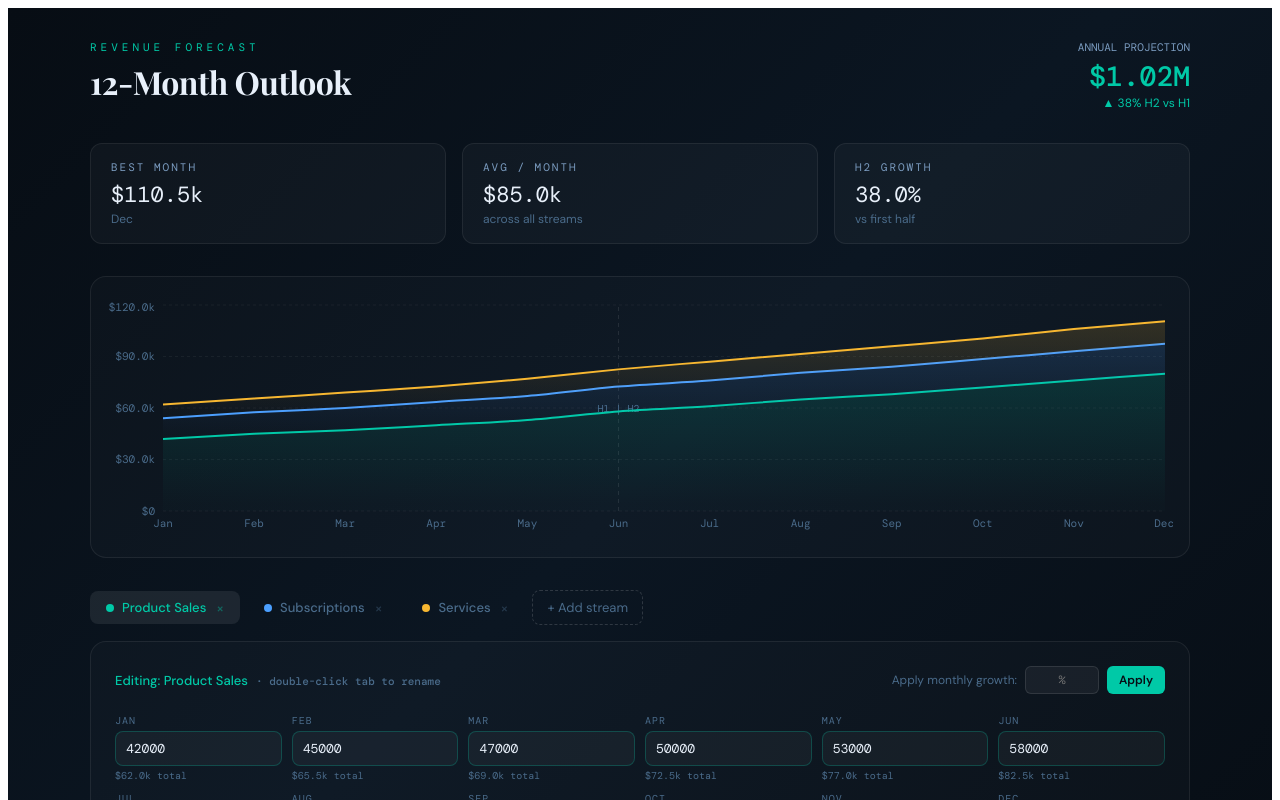
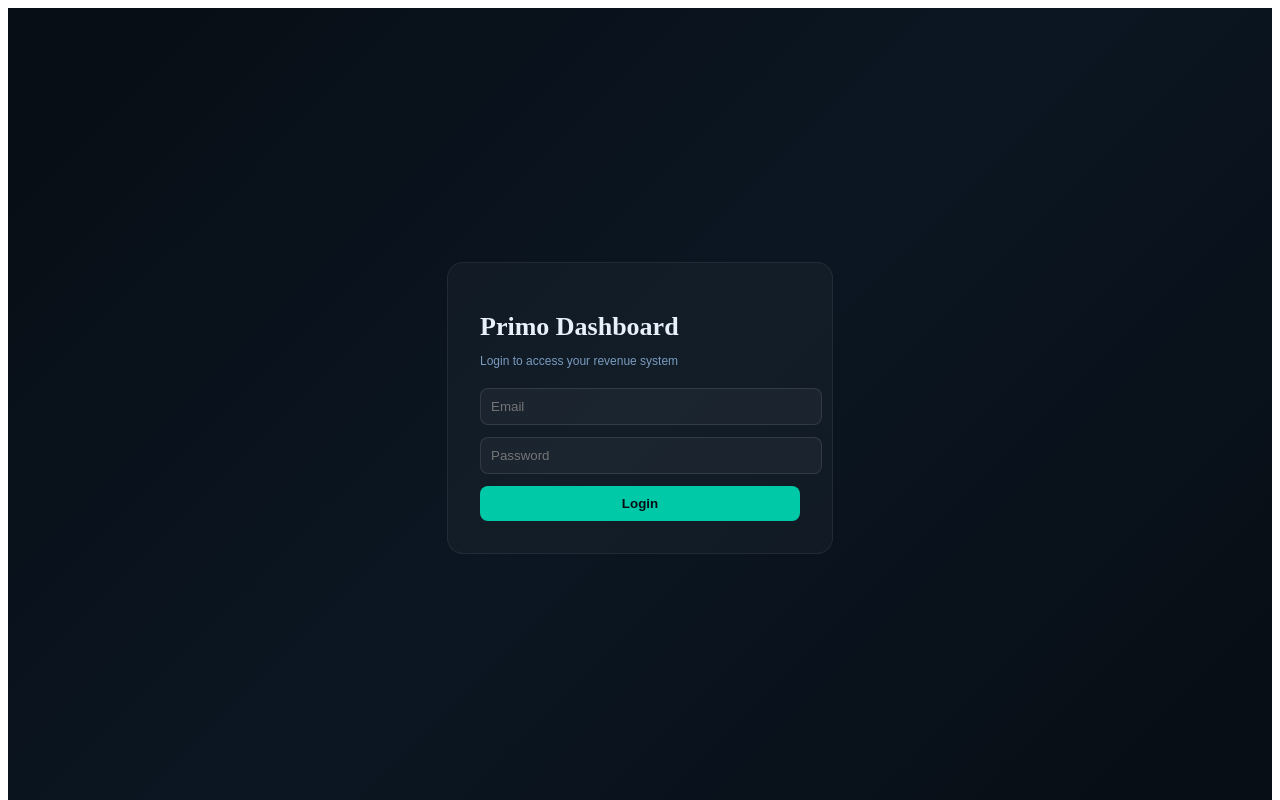
Before and after one commit to Grammer1/Dashboard-Revenue, a React (Vite) app: page / in a window 1280 px wide. Shown: the top 800 px of the page. Built offline with nearby package versions, Linux system fonts and the light colour scheme.

Commit message:
add login & logout system

```diff
--- a/src/App.jsx
+++ b/src/App.jsx
@@ -1,6 +1,19 @@
+import { useState, useEffect } from "react";
 import RevenueForecast from "./revenueforecast";
+import Login from "./Login";
 
 function App() {
+  const [isAuth, setIsAuth] = useState(false);
+
+  useEffect(() => {
+    const auth = localStorage.getItem("auth");
+    setIsAuth(!!auth);
+  }, []);
+
+  if (!isAuth) {
+    return <Login onLogin={() => setIsAuth(true)} />;
+  }
+
   return (
     <div>
       <RevenueForecast />
--- /dev/null
+++ b/src/Login.jsx
@@ -0,0 +1,96 @@
+import { useState } from "react";
+
+export default function Login({ onLogin }) {
+  const [email, setEmail] = useState("");
+  const [password, setPassword] = useState("");
+  const [error, setError] = useState("");
+
+  const handleLogin = () => {
+    if (email === "admin@primo.com" && password === "123456") {
+      localStorage.setItem("auth", "true");
+      onLogin();
+    } else {
+      setError("Invalid credentials");
+    }
+  };
+
+  return (
+    <div style={{
+      minHeight: "100vh",
+      background: "linear-gradient(135deg, #070d14 0%, #0b1622 50%, #070d14 100%)",
+      display: "flex",
+      alignItems: "center",
+      justifyContent: "center",
+      fontFamily: "'DM Sans', sans-serif",
+      color: "#e8f0fa"
+    }}>
+
+      <div style={{
+        background: "rgba(255,255,255,0.03)",
+        border: "1px solid rgba(255,255,255,0.07)",
+        borderRadius: 16,
+        padding: 32,
+        width: 320
+      }}>
+
+        <h1 style={{
+          fontFamily: "'Playfair Display', serif",
+          fontSize: 26,
+          marginBottom: 8
+        }}>
+          Primo Dashboard
+        </h1>
+
+        <p style={{ fontSize: 12, color: "#7a9bbf", marginBottom: 20 }}>
+          Login to access your revenue system
+        </p>
+
+        <input
+          placeholder="Email"
+          value={email}
+          onChange={e => setEmail(e.target.value)}
+          style={inputStyle}
+        />
+
+        <input
+          type="password"
+          placeholder="Password"
+          value={password}
+          onChange={e => setPassword(e.target.value)}
+          style={inputStyle}
+        />
+
+        {error && (
+          <div style={{ color: "#FF6B6B", fontSize: 12, marginBottom: 10 }}>
+            {error}
+          </div>
+        )}
+
+        <button onClick={handleLogin} style={{
+          width: "100%",
+          padding: "10px",
+          background: "#00C9A7",
+          border: "none",
+          borderRadius: 8,
+          fontWeight: 600,
+          cursor: "pointer",
+          color: "#070d14"
+        }}>
+          Login
+        </button>
+
+      </div>
+    </div>
+  );
+}
+
+const inputStyle = {
+  width: "100%",
+  marginBottom: 12,
+  padding: "10px",
+  borderRadius: 8,
+  border: "1px solid rgba(255,255,255,0.1)",
+  background: "rgba(255,255,255,0.04)",
+  color: "#e8f0fa",
+  outline: "none"
+};
--- a/src/revenueforecast.jsx
+++ b/src/revenueforecast.jsx
@@ -107,6 +107,16 @@ export default function RevenueForecast() {
       <link href="https://fonts.googleapis.com/css2?family=DM+Sans:wght@300;400;500;600&family=DM+Mono:wght@400;500&family=Playfair+Display:wght@700&display=swap" rel="stylesheet" />
 
       {/* Header */}
+
+      <button
+  onClick={() => {
+    localStorage.removeItem("auth");
+    window.location.reload();
+  }}
+>
+  Logout
+</button>
+
       <div style={{ maxWidth: 1100, margin: "0 auto" }}>
         <div style={{ display: "flex", justifyContent: "space-between", alignItems: "flex-start", marginBottom: 32 }}>
           <div>
```
